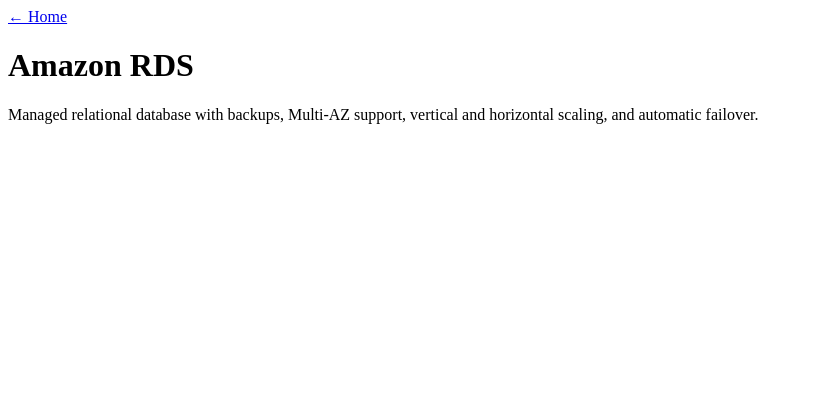
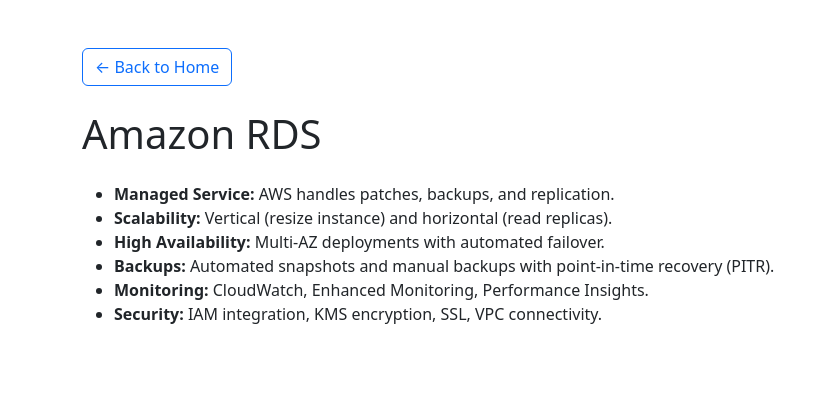
Before and after one commit to sheetalsarvade/My_Personal_AWS_Notes, a plain HTML site: page rds.html in a window 1280 px wide. Shown: the whole page, without its empty margins (0-829 px from the left). Drawn offline with nearby package versions, Linux system fonts and the light colour scheme.

Commit message:
Update rds.html

```diff
--- a/rds.html
+++ b/rds.html
@@ -1,11 +1,23 @@
 <!DOCTYPE html>
-<html>
+<html lang="en">
 <head>
+  <meta charset="UTF-8" />
+  <meta name="viewport" content="width=device-width, initial-scale=1.0"/>
   <title>Amazon RDS</title>
+  <link href="https://cdn.jsdelivr.net/npm/bootstrap@5.3.0/dist/css/bootstrap.min.css" rel="stylesheet">
 </head>
 <body>
-  <a href="index.html">← Home</a>
-  <h1>Amazon RDS</h1>
-  <p>Managed relational database with backups, Multi-AZ support, vertical and horizontal scaling, and automatic failover.</p>
+  <div class="container py-5">
+    <a href="index.html" class="btn btn-outline-primary mb-4">← Back to Home</a>
+    <h1 class="mb-4">Amazon RDS</h1>
+    <ul>
+      <li><strong>Managed Service:</strong> AWS handles patches, backups, and replication.</li>
+      <li><strong>Scalability:</strong> Vertical (resize instance) and horizontal (read replicas).</li>
+      <li><strong>High Availability:</strong> Multi-AZ deployments with automated failover.</li>
+      <li><strong>Backups:</strong> Automated snapshots and manual backups with point-in-time recovery (PITR).</li>
+      <li><strong>Monitoring:</strong> CloudWatch, Enhanced Monitoring, Performance Insights.</li>
+      <li><strong>Security:</strong> IAM integration, KMS encryption, SSL, VPC connectivity.</li>
+    </ul>
+  </div>
 </body>
 </html>
```
